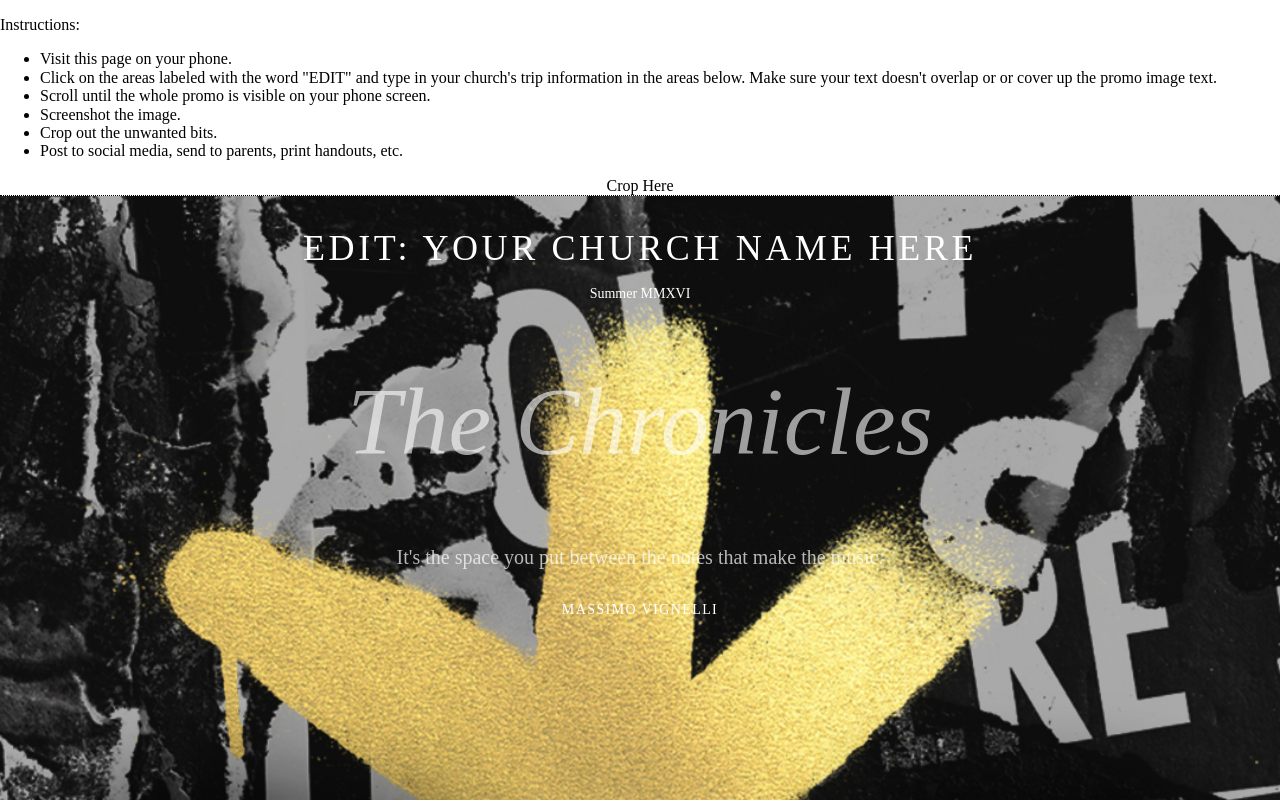
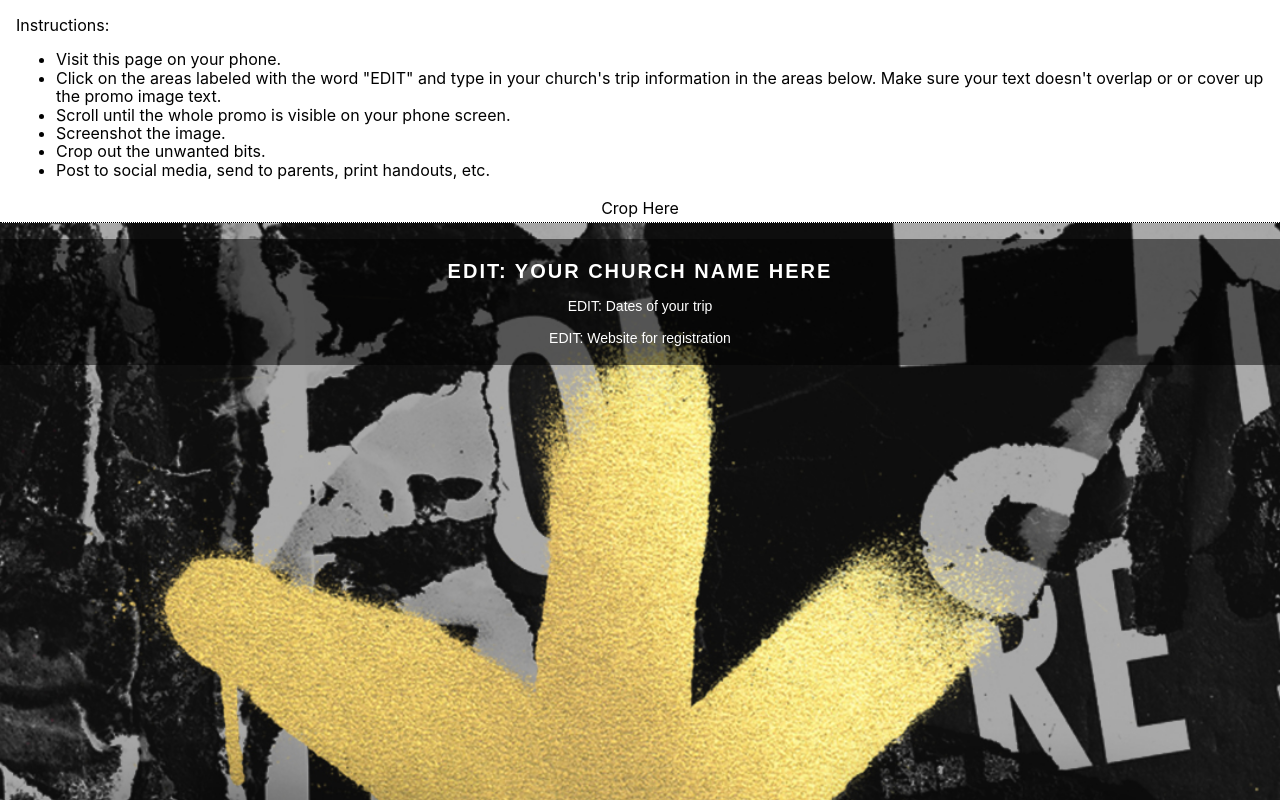
Before and after one commit to logangreer/ciy-screenshot, a plain HTML site: page index.html in a window 1280 px wide. Shown: the top 800 px of the page. Drawn offline with nearby package versions, Linux system fonts and the light colour scheme.

Commit message:
Added better fields
cleaned it up

```diff
--- a/index.html
+++ b/index.html
@@ -16,7 +16,7 @@
 		}
 	</style>
 	<body>
-		<div>
+		<div class="ph3 sans-serif">
 			<p>Instructions:</p>
 			<ul>
 				<li>
@@ -43,25 +43,30 @@
 		<div class="
 			b--dotted bb bt-0 br-0 bl-0
 			tc
+			sans-serif
+			pv1
 			">
 			Crop Here
 		</div>
 
-		<div class="promo-image dt tc bg-dark-gray white cover" style="background:url(img/move-21-square.jpg) no-repeat center;">
-			<div class="dtc v-top">
-			  <header class="white-100">
-				<h2 contenteditable="true" class="f2 fw1 ttu tracked mb2 lh-title">EDIT: Your Church Name Here</h2>
-				<h3 contenteditable="true" class="f6 fw1 lh-title">Summer MMXVI</h3>
+		<div class="promo-image dt tc bg-dark-gray white cover pv3 avenir" style="background:url(img/move-21-square.jpg) no-repeat center;">
+			<div class="dtc v-top ">
+			  <header class="white-100 bg-black-50 pv1 ph1">
+				<h2 contenteditable="true" class="f4 fw6 ttu tracked mb2 lh-title ">EDIT: Your Church Name Here</h2>
+				<h3 contenteditable="true" class="f6 fw5 lh-title">EDIT: Dates of your trip</h3>
+				<h3 contenteditable="true" class="f6 fw5 lh-title">EDIT: Website for registration</h3>
 			  </header>
-			  <h1 class="f1 f-headline-l fw1 i white-60">The Chronicles</h1>
-			  <blockquote class="ph0 mh0 measure f4 lh-copy center">
-				<p class="fw1 white-70">
-				  It's the space you put between the notes that make the music.
-				</p>
-				<cite class="f6 ttu tracked fs-normal">Massimo Vignelli</cite>
-			  </blockquote>
 			</div>
-		  </div>
+		</div>
+
+		<div class="
+		  b--dotted bt bb-0 br-0 bl-0
+		  tc
+		  sans-serif
+		  pv1
+		  ">
+		  Crop Here
+	  	</div>
 
 
 	</body>
```
